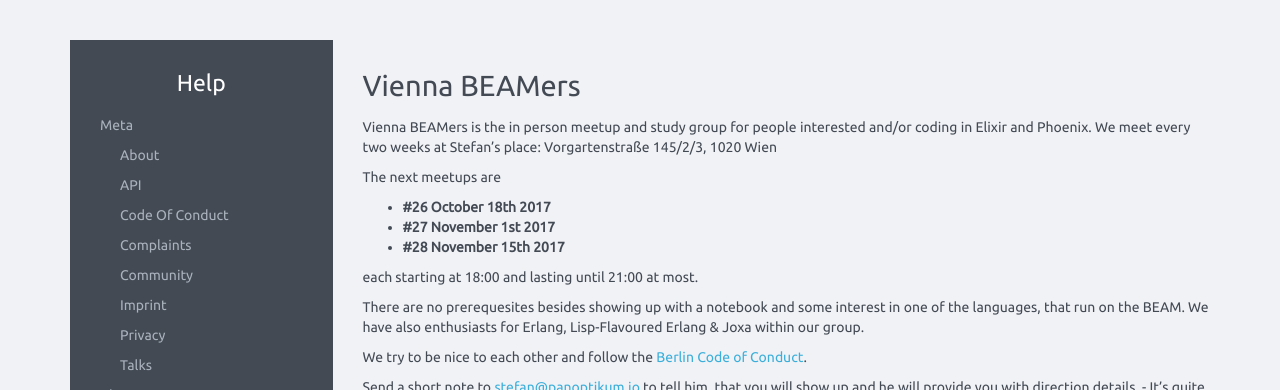
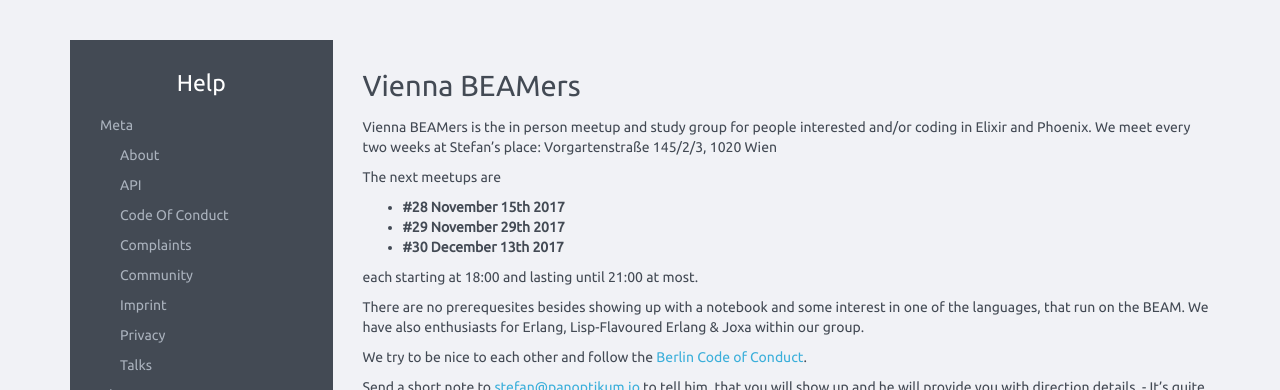
Before and after one commit to Panoptikum-social/blog.panoptikum.social, a Jekyll site: the page built from pages/vienna-beamers.md, in a window 1280 px wide. Shown: the top 390 px of the page. Built offline with Jekyll 4.4.1, drawn with Linux system fonts in a browser that asks for light colours; comment, search, counter and statistics services are not loaded.

Commit message:
vienna beamers

```diff
--- a/pages/vienna-beamers.md
+++ b/pages/vienna-beamers.md
@@ -10,9 +10,9 @@
 Elixir and Phoenix. We meet every two weeks at Stefan's place: Vorgartenstraße 145/2/3, 1020 Wien
 
 The next meetups are
-* **#26 October 18th 2017**
-* **#27 November 1st 2017**
 * **#28 November 15th 2017**
+* **#29 November 29th 2017**
+* **#30 December 13th 2017**
 
 
 each starting at 18:00 and lasting until 21:00 at most.
```
